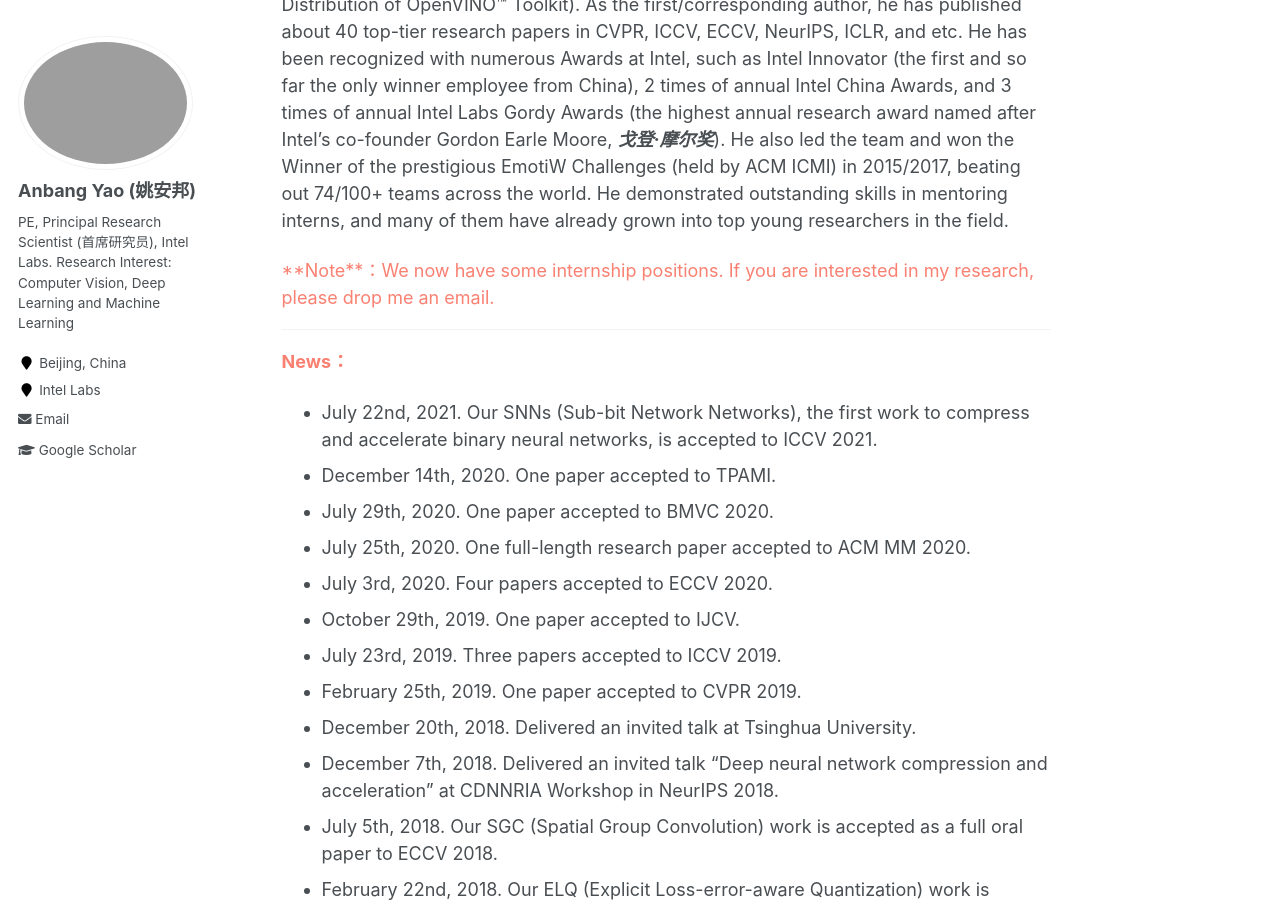
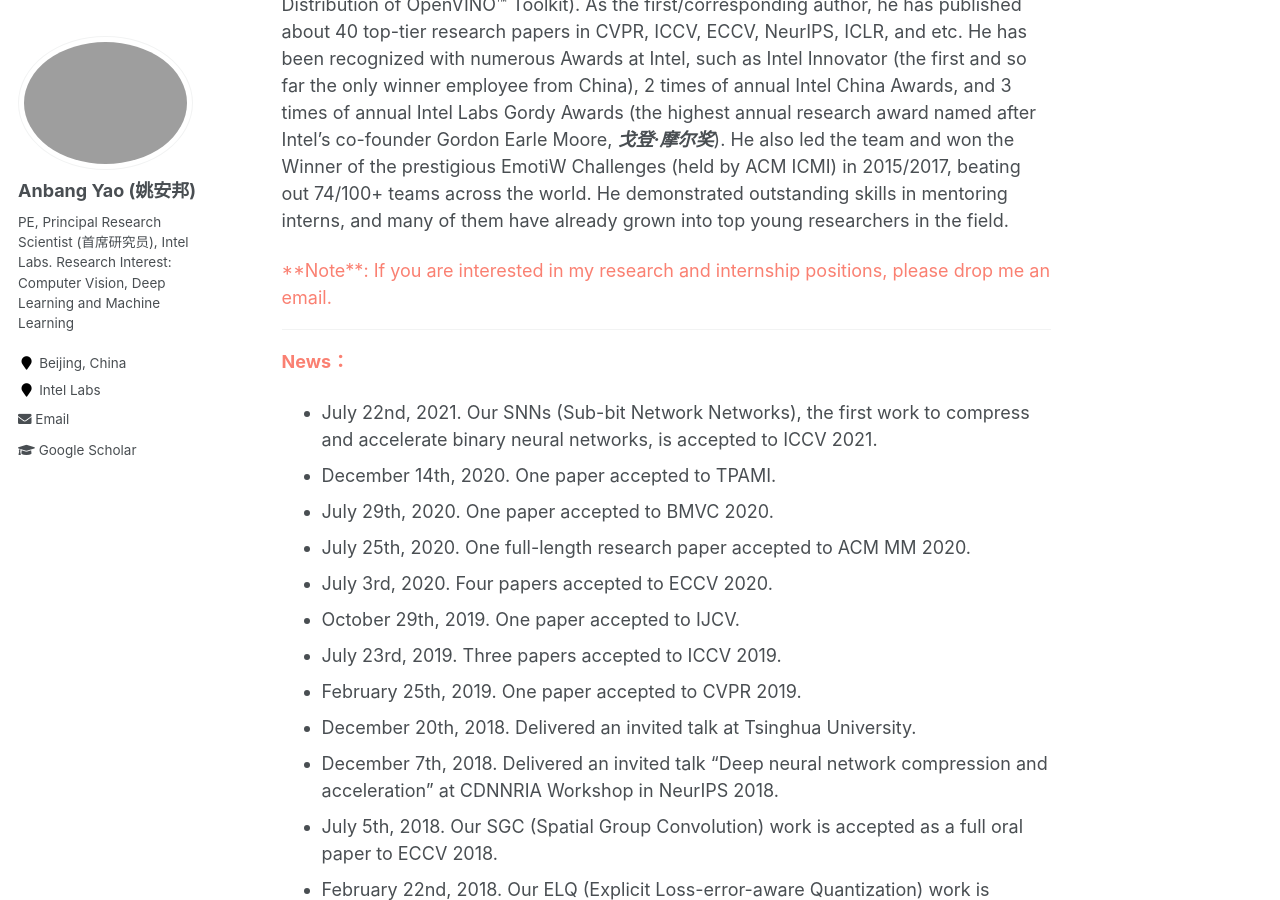
Before and after one commit to YaoAnbang/YaoAnbang.github.io, a Jekyll site: the page built from _pages/about.md, in a window 1280 px wide and 900 px high, scrolled down 306 px. Built offline with Jekyll 4.4.1, drawn with Linux system fonts in a browser that asks for light colours.

Commit message:
Update about.md

```diff
--- a/_pages/about.md
+++ b/_pages/about.md
@@ -13,7 +13,7 @@ Short Bio
 
 Anbang Yao got his Ph.D. degree from Tsinghua University in 2010. He is currently a PE (Principal Engineer), Principal Research Scientist at Intel Labs China where he leads the research efforts on developing omni-scale high-performance intelligent vision systems. He has over 80 PCT/US/EP patent applications got granted/filed, which are widely used in Intel AI related HW designs (such as Intel® Movidius™ Neural Compute Sticks and Intel® Arria® 10 SoC FPGAs) and SW applications (such as Intel® RealSense™ SDK and Intel® Distribution of OpenVINO™ Toolkit). As the first/corresponding author, he has published about 40 top-tier research papers in CVPR, ICCV, ECCV, NeurIPS, ICLR, and etc. He has been recognized with numerous Awards at Intel, such as Intel Innovator (the first and so far the only winner employee from China), 2 times of annual Intel China Awards, and 3 times of annual Intel Labs Gordy Awards (the highest annual research award named after Intel's co-founder Gordon Earle Moore, ***戈登·摩尔奖***). He also led the team and won the Winner of the prestigious EmotiW Challenges (held by ACM ICMI) in 2015/2017, beating out 74/100+ teams across the world. He demonstrated outstanding skills in mentoring interns, and many of them have already grown into top young researchers in the field.
 
-<font color="Salmon">**Note**：We now have some internship positions. If you are interested in my research, please drop me an email. </font>
+<font color="Salmon">**Note**: If you are interested in my research and internship positions, please drop me an email. </font>
 ---
 **<font color="Salmon">News：</font>**
 
```
